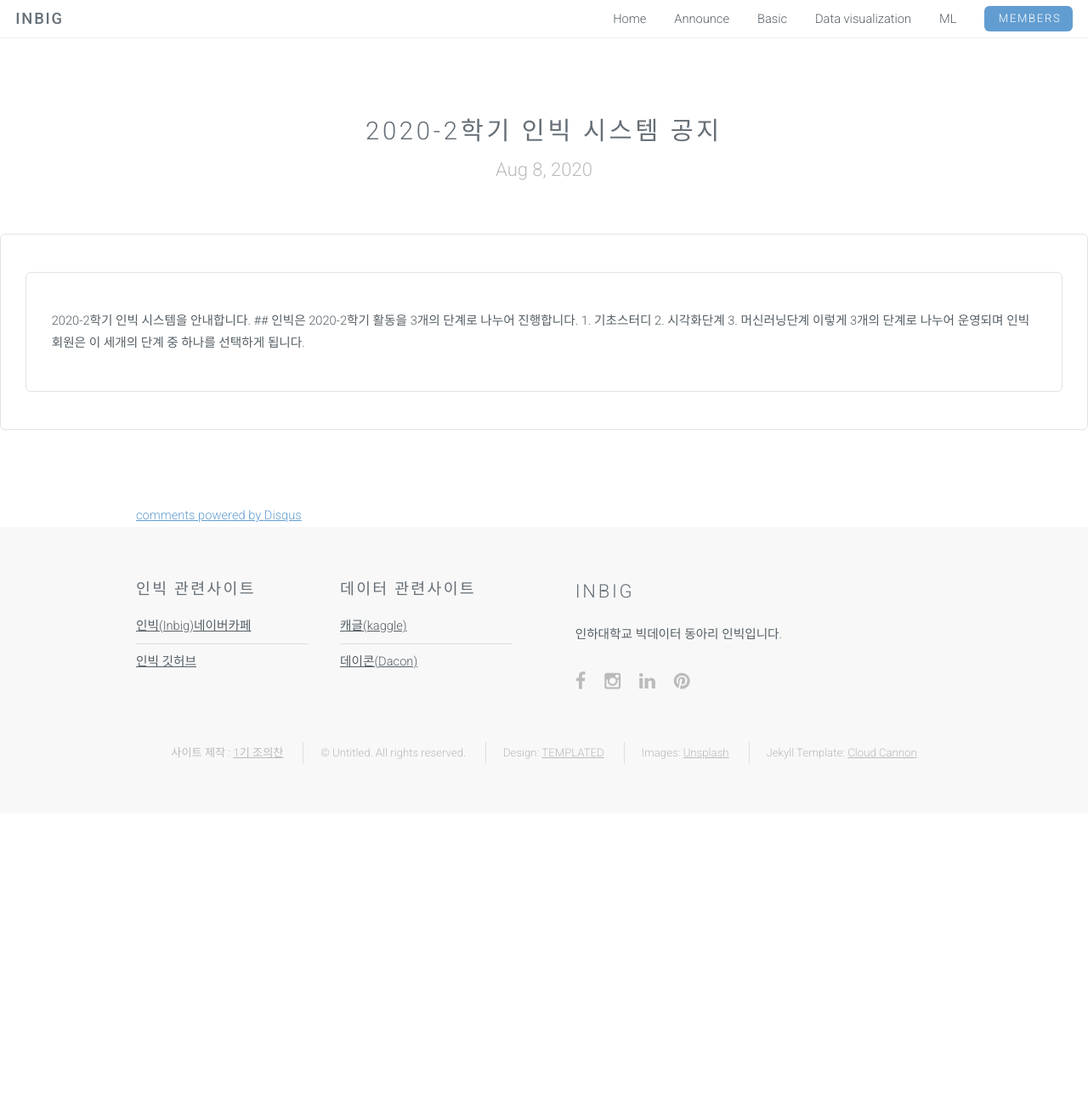
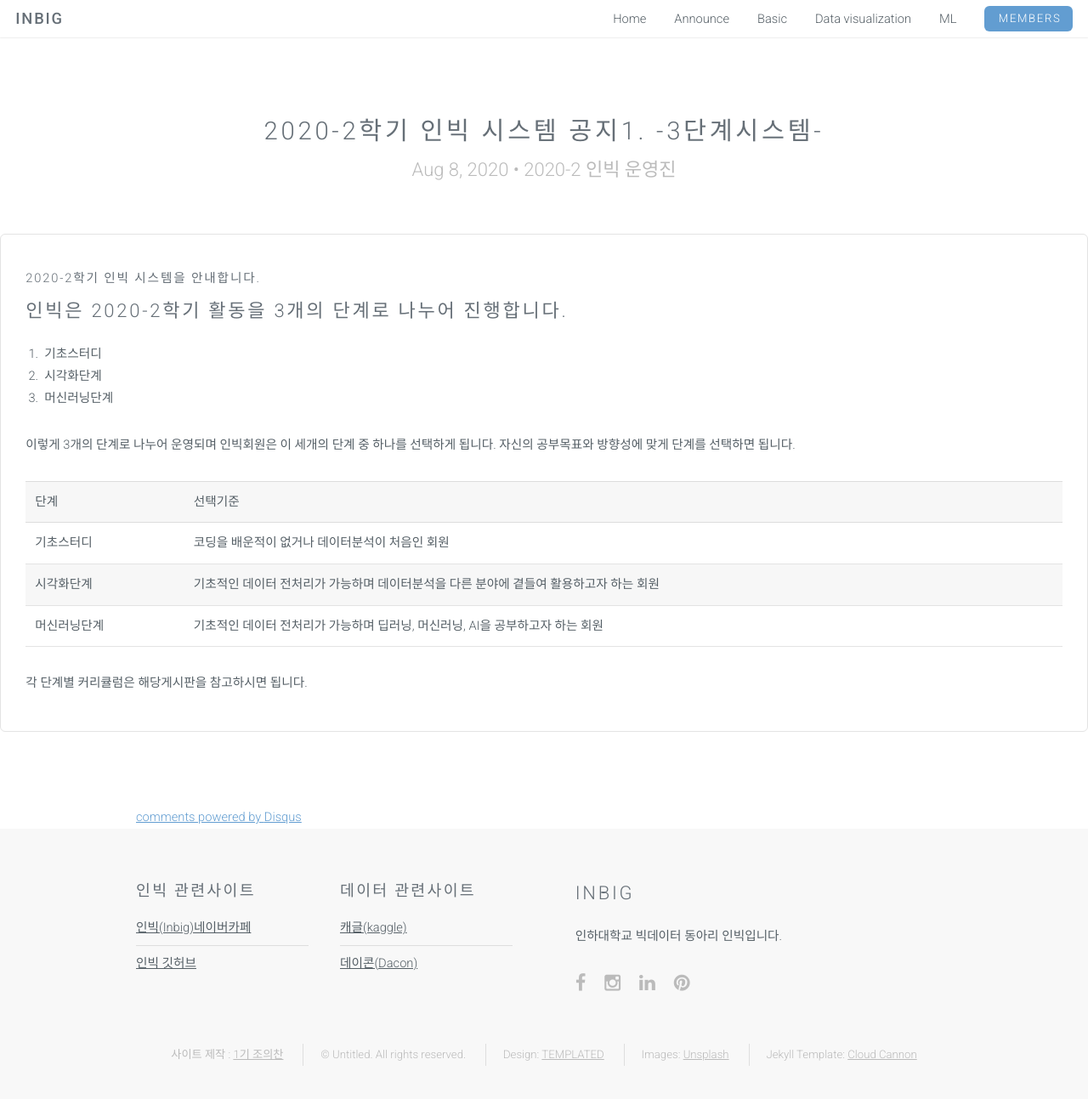
Before and after one commit to inbig/inbig.github.io, a Jekyll site: the page built from _posts/Announce/2020-08-08-a1.markdown, in a window 1280 px wide and 1312 px high. Shown: the top 1293 px of the window at 85% size. Built offline with Jekyll 4.4.1, drawn with Linux system fonts in a browser that asks for light colours; comment, search, counter and statistics services are not loaded.

Commit message:
dasadsdas

```diff
--- a/_posts/Announce/2020-08-08-a1.markdown
+++ b/_posts/Announce/2020-08-08-a1.markdown
@@ -1,12 +1,13 @@
 ---
 layout: post
-title:  "2020-2학기 인빅 시스템 공지"
+title:  "2020-2학기 인빅 시스템 공지1. -3단계시스템-"
 date:   2020-08-08 17:37:44
 categories: [Announce]
+author: "2020-2 인빅 운영진"
 ---
 
-<div class="box">
-2020-2학기 인빅 시스템을 안내합니다.
+
+# 2020-2학기 인빅 시스템을 안내합니다.
 
 ## 인빅은 2020-2학기 활동을 3개의 단계로 나누어 진행합니다.
 
@@ -15,5 +16,12 @@ categories: [Announce]
 3. 머신러닝단계
 
 이렇게 3개의 단계로 나누어 운영되며 인빅회원은 이 세개의 단계 중 하나를 선택하게 됩니다.
+자신의 공부목표와 방향성에 맞게 단계를 선택하면 됩니다.
 
-</div>
+단계|선택기준|
+기초스터디|코딩을 배운적이 없거나 데이터분석이 처음인 회원|
+시각화단계|기초적인 데이터 전처리가 가능하며 데이터분석을 다른 분야에 곁들여 활용하고자 하는 회원|
+머신러닝단계|기초적인 데이터 전처리가 가능하며 딥러닝, 머신러닝, AI을 공부하고자 하는 회원|
+
+
+각 단계별 커리큘럼은 해당게시판을 참고하시면 됩니다.
--- a/_posts/Basic/2020-08-09-b2.markdown
+++ b/_posts/Basic/2020-08-09-b2.markdown
@@ -1,6 +1,6 @@
 ---
 layout: post
-title:  "깃허브 블로그 설치하는 방법"
+title:  "깃허브 블로그 설치하는 방법_(작성중)"
 date:   2020-08-09 23:02:44
 author: 조의찬
 categories: [Basic]
```
